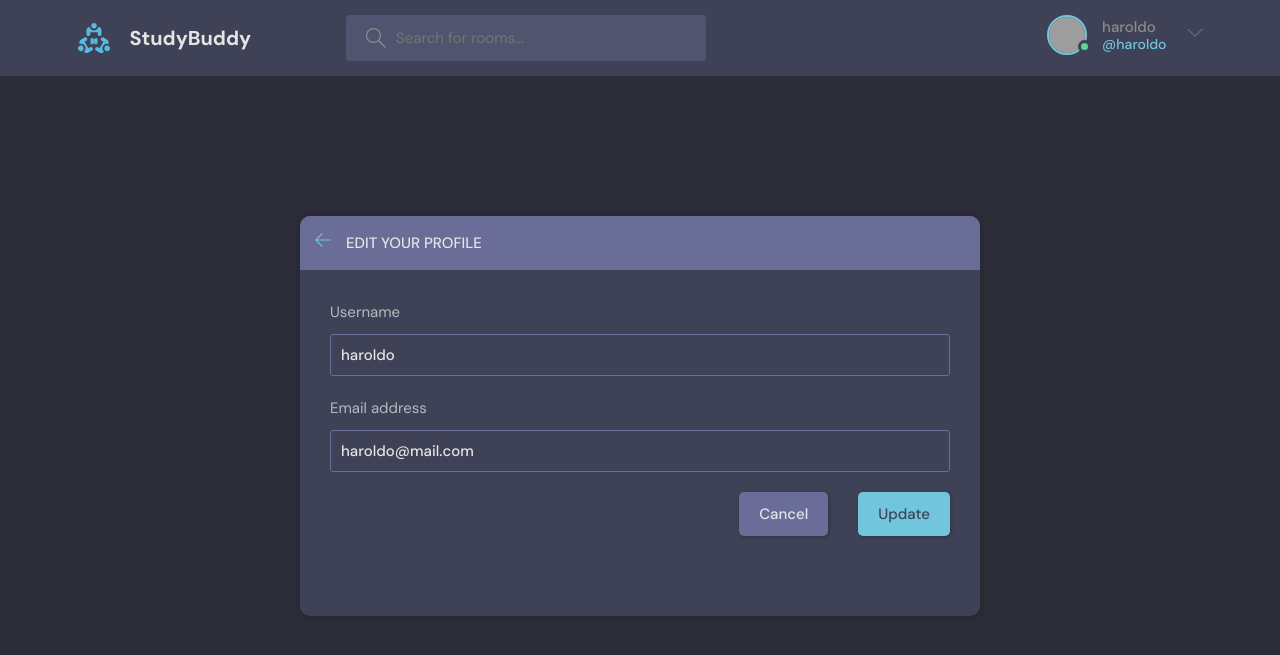
After one commit to haroldojunios/TraversyMediaDjango-studybud, a Django app: page /update-user/ in a window 1280 px wide. The commit adds this page. Shown: the top 655 px of the page. Run offline with Django 3.2, Linux system fonts and the light colour scheme; a user stored in the database is signed in; grey boxes are pictures that could not be loaded.

Commit message:
Create update profile page

```diff
--- a/base/forms.py
+++ b/base/forms.py
@@ -1,5 +1,5 @@
-from django.db.models import fields
 from django.forms import ModelForm
+from django.contrib.auth.models import User
 
 from .models import Room
 
@@ -9,3 +9,9 @@ class RoomForm(ModelForm):
         model = Room
         fields = '__all__'
         exclude = ['host', 'participants']
+
+
+class UserForm(ModelForm):
+    class Meta:
+        model = User
+        fields = ['username', 'email']
--- /dev/null
+++ b/base/templates/base/update-user.html
@@ -0,0 +1,41 @@
+{% extends "main.html" %}
+
+{% block content %}
+<main class="update-account layout">
+  <div class="container">
+    <div class="layout__box">
+      <div class="layout__boxHeader">
+        <div class="layout__boxTitle">
+          <a href="{% url 'home' %}">
+            <svg version="1.1" xmlns="http://www.w3.org/2000/svg" width="32"
+              height="32" viewbox="0 0 32 32">
+              <title>arrow-left</title>
+              <path
+                d="M13.723 2.286l-13.723 13.714 13.719 13.714 1.616-1.611-10.96-10.96h27.625v-2.286h-27.625l10.965-10.965-1.616-1.607z">
+              </path>
+            </svg>
+          </a>
+          <h3>Edit your profile</h3>
+        </div>
+      </div>
+      <div class="layout__body">
+        <form class="form" action="" method="post">
+          {% csrf_token %}
+          {% for field in form %}
+          <div class="form__group">
+            <label for="profile_pic">{{field.label}}</label>
+            {{field}}
+          </div>
+          {% endfor %}
+
+          <div class="form__action">
+            <a class="btn btn--dark" href="index.html">Cancel</a>
+            <button class="btn btn--main" type="submit">Update</button>
+          </div>
+        </form>
+      </div>
+    </div>
+  </div>
+  </div>
+</main>
+{% endblock content %}
--- a/base/urls.py
+++ b/base/urls.py
@@ -14,4 +14,5 @@ urlpatterns = [
     path(
         'delete-message/<str:pk>/', views.delete_message, name='delete-message'
     ),
+    path('update-user/', views.update_user, name='update-user'),
 ]
--- a/base/views.py
+++ b/base/views.py
@@ -1,3 +1,4 @@
+from multiprocessing import context
 from unicodedata import name
 from django.shortcuts import render, redirect
 from django.http import HttpResponse
@@ -9,7 +10,7 @@ from django.contrib.auth.forms import UserCreationForm
 from django.db.models import Q
 
 from .models import Room, Topic, Message
-from .forms import RoomForm
+from .forms import RoomForm, UserForm
 
 
 def login_page(request):
@@ -183,3 +184,17 @@ def delete_message(request, pk):
 
     context = {'obj': message}
     return render(request, 'base/delete.html', context)
+
+
+@login_required(login_url='login')
+def update_user(request):
+    user = request.user
+    form = UserForm(instance=user)
+    context = {'form': form}
+
+    if request.method == 'POST':
+        form = UserForm(request.POST, instance=user)
+        if form.is_valid():
+            form.save()
+            return redirect('user-profile', pk=user.id)
+    return render(request, 'base/update-user.html', context)
--- a/templates/navbar.html
+++ b/templates/navbar.html
@@ -21,7 +21,7 @@
       {% comment %} Logged In {% endcomment %}
       {% if request.user.is_authenticated %}
       <div class="header__user">
-        <a href="profile.html">
+        <a href="{% url 'update-user' %}">
           <div class="avatar avatar--medium active">
             <img src="https://randomuser.me/api/portraits/men/37.jpg" />
           </div>
@@ -44,7 +44,7 @@
       </a>
       {% endif %}
       <div class="dropdown-menu">
-        <a href="settings.html" class="dropdown-link">
+        <a href="{% url 'update-user' %}" class="dropdown-link">
           <svg version="1.1" xmlns="http://www.w3.org/2000/svg" width="32"
             height="32" viewbox="0 0 32 32">
             <title>tools</title>
```
Also changed, not shown: base/templates/base/profile.html (+5 -2 lines), db.sqlite3.
